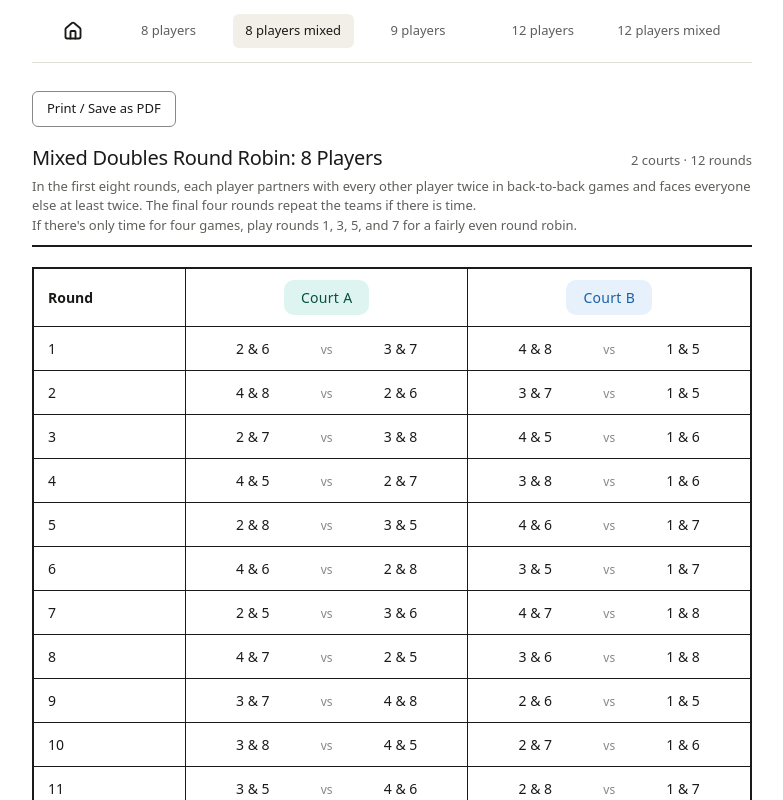
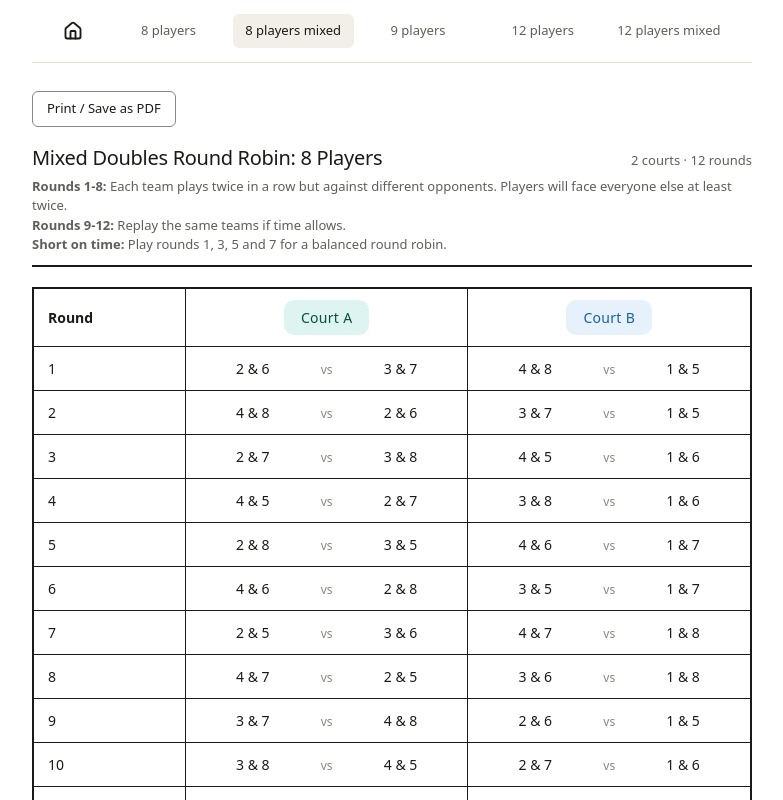
Before and after one commit to ajalmaguer/pickleball_bracket_maker, a React (Vite) app: page /8-players-mixed in a window 1280 px wide. Shown: the top 800 px of the page, without its empty margins (248-1031 px from the left). Built offline with nearby package versions, Linux system fonts and the light colour scheme.

Commit message:
Cleaned up copy

```diff
--- a/src/routes/8-players-mixed.tsx
+++ b/src/routes/8-players-mixed.tsx
@@ -2,7 +2,6 @@ import type { RoundRobin } from '@/types';
 import { createFileRoute } from '@tanstack/react-router';
 import { atomWithStorage } from 'jotai/utils';
 import { RoundRobinPage } from './-components/RoundRobinPage';
-// import { analyzeMatchups } from '@/utils/analyzeMatchups';
 
 const namesStorage = atomWithStorage('8-players-mixed--names', [
   '',
@@ -107,15 +106,12 @@ const roundRobin: RoundRobin = [
     { serve: [2, 5], receive: [1, 8] },
   ],
 ];
-// const matchupResults = analyzeMatchups(roundRobin);
 
 export const Route = createFileRoute('/8-players-mixed')({
   component: FiveToEightPlayersMixed,
 });
 
 function FiveToEightPlayersMixed() {
-  // console.log('matchupResults =', matchupResults);
-
   return (
     <RoundRobinPage
       title="Mixed Doubles Round Robin: 8 Players"
@@ -126,13 +122,16 @@ function FiveToEightPlayersMixed() {
       description={
         <>
           <p>
-            In the first eight rounds, each player partners with every other
-            player twice in back-to-back games and faces everyone else at least
-            twice. The final four rounds repeat the teams if there is time.
+            <strong>Rounds 1-8:</strong> Each team plays twice in a row but
+            against different opponents. Players will face everyone else at
+            least twice.
           </p>
           <p>
-            If there's only time for four games, play rounds 1, 3, 5, and 7 for
-            a fairly even round robin.
+            <strong>Rounds 9-12:</strong> Replay the same teams if time allows.
+          </p>
+          <p>
+            <strong>Short on time:</strong> Play rounds 1, 3, 5 and 7 for a
+            balanced round robin.
           </p>
         </>
       }
--- a/src/routes/8-players.tsx
+++ b/src/routes/8-players.tsx
@@ -2,7 +2,6 @@ import type { RoundRobin } from '@/types';
 import { createFileRoute } from '@tanstack/react-router';
 import { atomWithStorage } from 'jotai/utils';
 import { RoundRobinPage } from './-components/RoundRobinPage';
-// import { analyzeMatchups } from '@/utils/analyzeMatchups';
 
 const namesStorage = atomWithStorage('8-players--names', [
   '',
@@ -50,14 +49,12 @@ const roundRobin: RoundRobin = [
     { serve: [2, 7], receive: [3, 6] },
   ],
 ];
-// const matchupResults = analyzeMatchups(roundRobin);
 
 export const Route = createFileRoute('/8-players')({
   component: FiveToEightPlayers,
 });
 
 function FiveToEightPlayers() {
-  // console.log('matchupResults =', matchupResults);
   return (
     <>
       <RoundRobinPage
```
